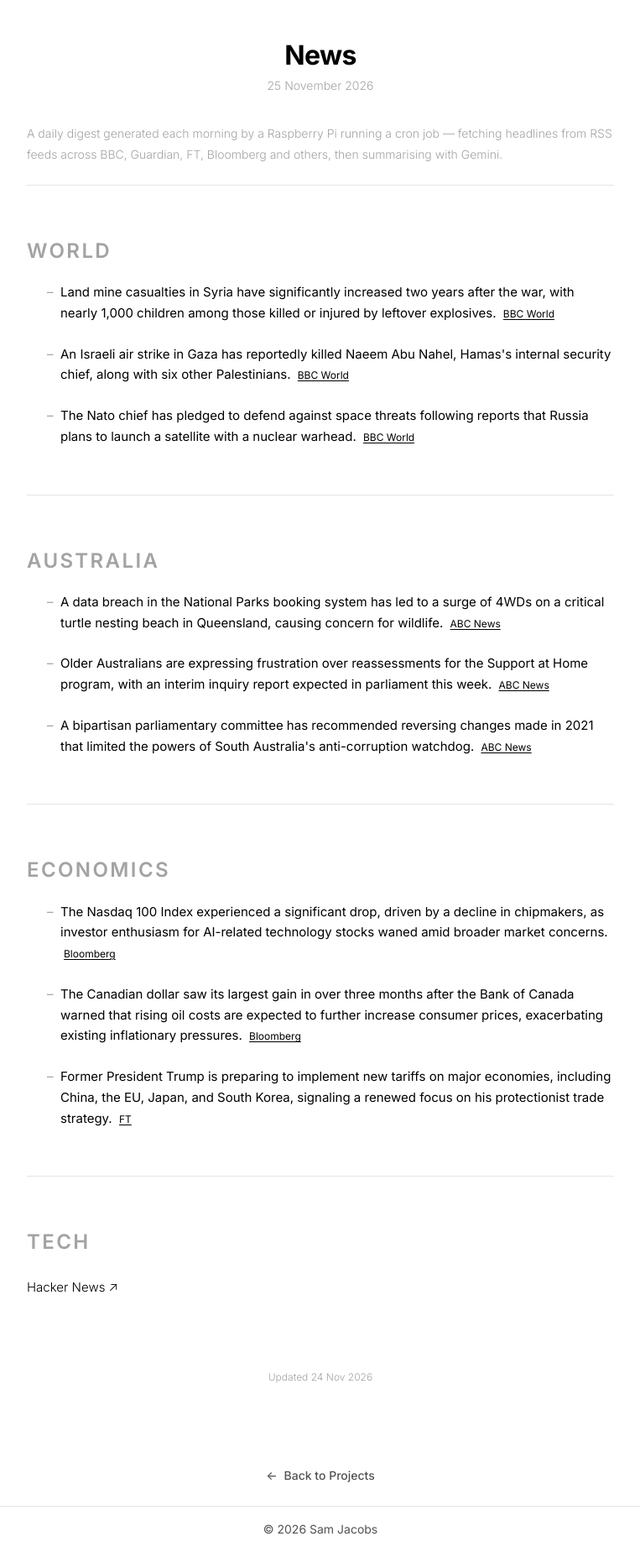
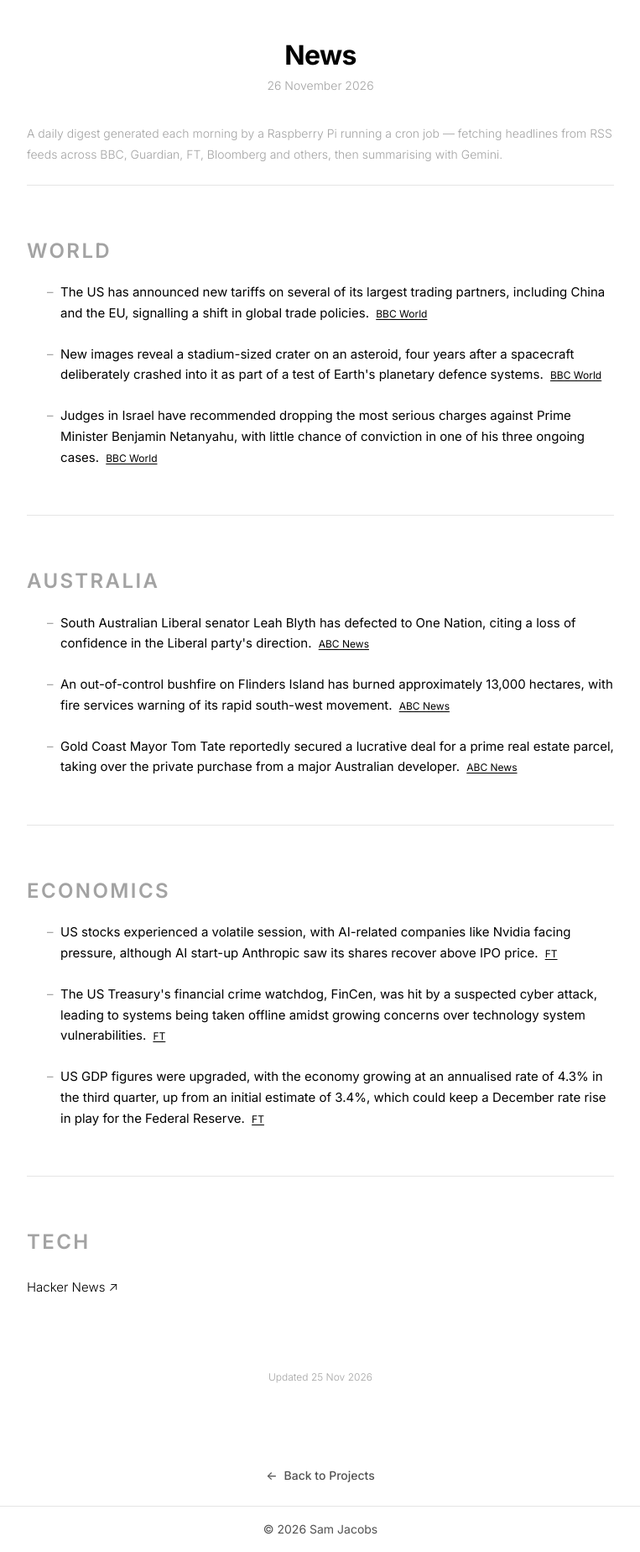
Before and after one commit to s-jac/s-jac.github.io, a Jekyll site: the page built from projects/news.html, in a window 1280 px wide. Shown: the whole page at 84% size, without its empty margins (258-1021 px from the left). Built offline with Jekyll 4.4.1, drawn with Linux system fonts in a browser that asks for light colours.

Commit message:
daily news update 26 November 2026

```diff
--- a/_data/news.json
+++ b/_data/news.json
@@ -1,22 +1,22 @@
 {
-  "date": "25 November 2026",
-  "generated_at": "2026-11-24T20:00:40.130028+00:00",
+  "date": "26 November 2026",
+  "generated_at": "2026-11-25T20:00:26.678050+00:00",
   "sections": [
     {
       "heading": "World",
       "bullets": [
         {
-          "text": "Land mine casualties in Syria have significantly increased two years after the war, with nearly 1,000 children among those killed or injured by leftover explosives.",
+          "text": "The US has announced new tariffs on several of its largest trading partners, including China and the EU, signalling a shift in global trade policies.",
           "source": "BBC World",
           "url": "https://www.bbc.com/news/world"
         },
         {
-          "text": "An Israeli air strike in Gaza has reportedly killed Naeem Abu Nahel, Hamas's internal security chief, along with six other Palestinians.",
+          "text": "New images reveal a stadium-sized crater on an asteroid, four years after a spacecraft deliberately crashed into it as part of a test of Earth's planetary defence systems.",
           "source": "BBC World",
           "url": "https://www.bbc.com/news/world"
         },
         {
-          "text": "The Nato chief has pledged to defend against space threats following reports that Russia plans to launch a satellite with a nuclear warhead.",
+          "text": "Judges in Israel have recommended dropping the most serious charges against Prime Minister Benjamin Netanyahu, with little chance of conviction in one of his three ongoing cases.",
           "source": "BBC World",
           "url": "https://www.bbc.com/news/world"
         }
@@ -26,17 +26,17 @@
       "heading": "Australia",
       "bullets": [
         {
-          "text": "A data breach in the National Parks booking system has led to a surge of 4WDs on a critical turtle nesting beach in Queensland, causing concern for wildlife.",
+          "text": "South Australian Liberal senator Leah Blyth has defected to One Nation, citing a loss of confidence in the Liberal party's direction.",
           "source": "ABC News",
           "url": "https://www.abc.net.au/news"
         },
         {
-          "text": "Older Australians are expressing frustration over reassessments for the Support at Home program, with an interim inquiry report expected in parliament this week.",
+          "text": "An out-of-control bushfire on Flinders Island has burned approximately 13,000 hectares, with fire services warning of its rapid south-west movement.",
           "source": "ABC News",
           "url": "https://www.abc.net.au/news"
         },
         {
-          "text": "A bipartisan parliamentary committee has recommended reversing changes made in 2021 that limited the powers of South Australia's anti-corruption watchdog.",
+          "text": "Gold Coast Mayor Tom Tate reportedly secured a lucrative deal for a prime real estate parcel, taking over the private purchase from a major Australian developer.",
           "source": "ABC News",
           "url": "https://www.abc.net.au/news"
         }
@@ -46,17 +46,17 @@
       "heading": "Economics",
       "bullets": [
         {
-          "text": "The Nasdaq 100 Index experienced a significant drop, driven by a decline in chipmakers, as investor enthusiasm for AI-related technology stocks waned amid broader market concerns.",
-          "source": "Bloomberg",
-          "url": "https://www.bloomberg.com/markets"
+          "text": "US stocks experienced a volatile session, with AI-related companies like Nvidia facing pressure, although AI start-up Anthropic saw its shares recover above IPO price.",
+          "source": "FT",
+          "url": "https://www.ft.com"
         },
         {
-          "text": "The Canadian dollar saw its largest gain in over three months after the Bank of Canada warned that rising oil costs are expected to further increase consumer prices, exacerbating existing inflationary pressures.",
-          "source": "Bloomberg",
-          "url": "https://www.bloomberg.com/markets"
+          "text": "The US Treasury's financial crime watchdog, FinCen, was hit by a suspected cyber attack, leading to systems being taken offline amidst growing concerns over technology system vulnerabilities.",
+          "source": "FT",
+          "url": "https://www.ft.com"
         },
         {
-          "text": "Former President Trump is preparing to implement new tariffs on major economies, including China, the EU, Japan, and South Korea, signaling a renewed focus on his protectionist trade strategy.",
+          "text": "US GDP figures were upgraded, with the economy growing at an annualised rate of 4.3% in the third quarter, up from an initial estimate of 3.4%, which could keep a December rate rise in play for the Federal Reserve.",
           "source": "FT",
           "url": "https://www.ft.com"
         }
```
